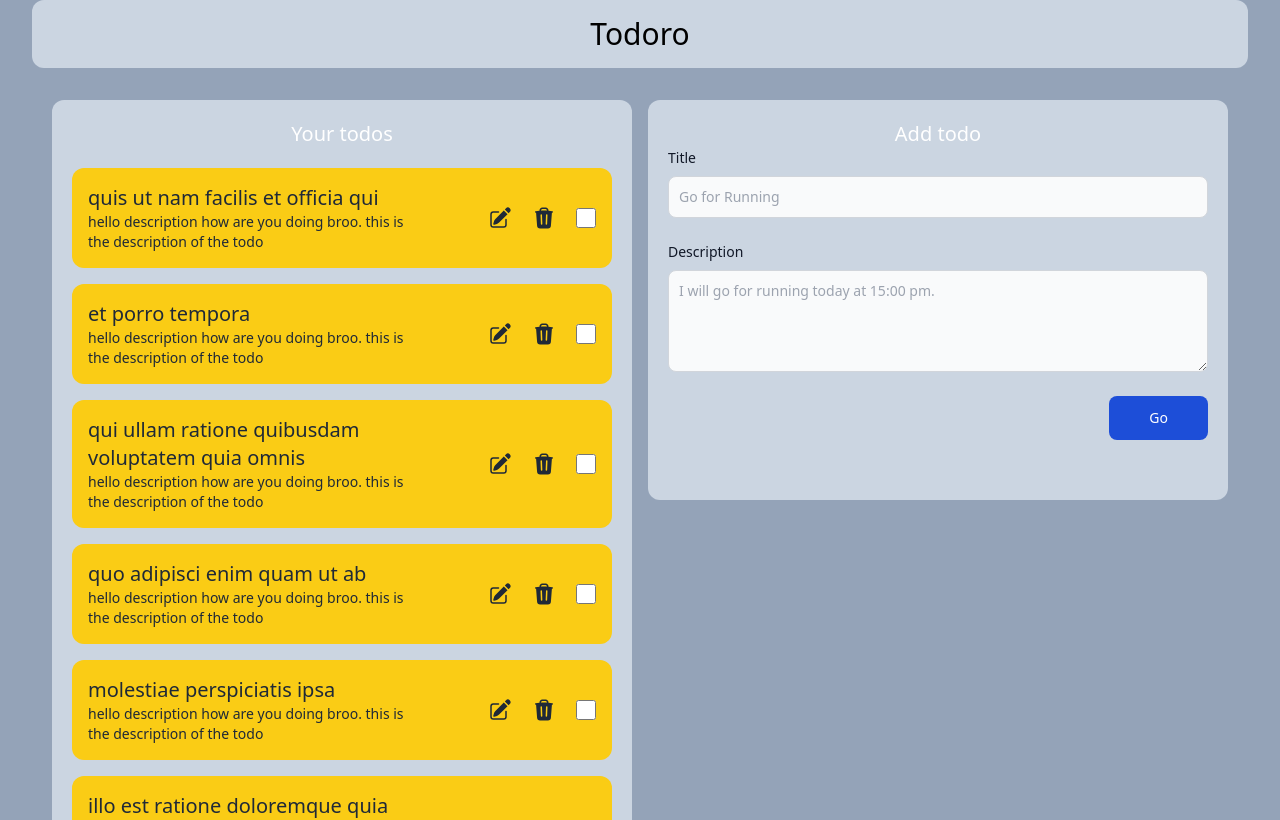
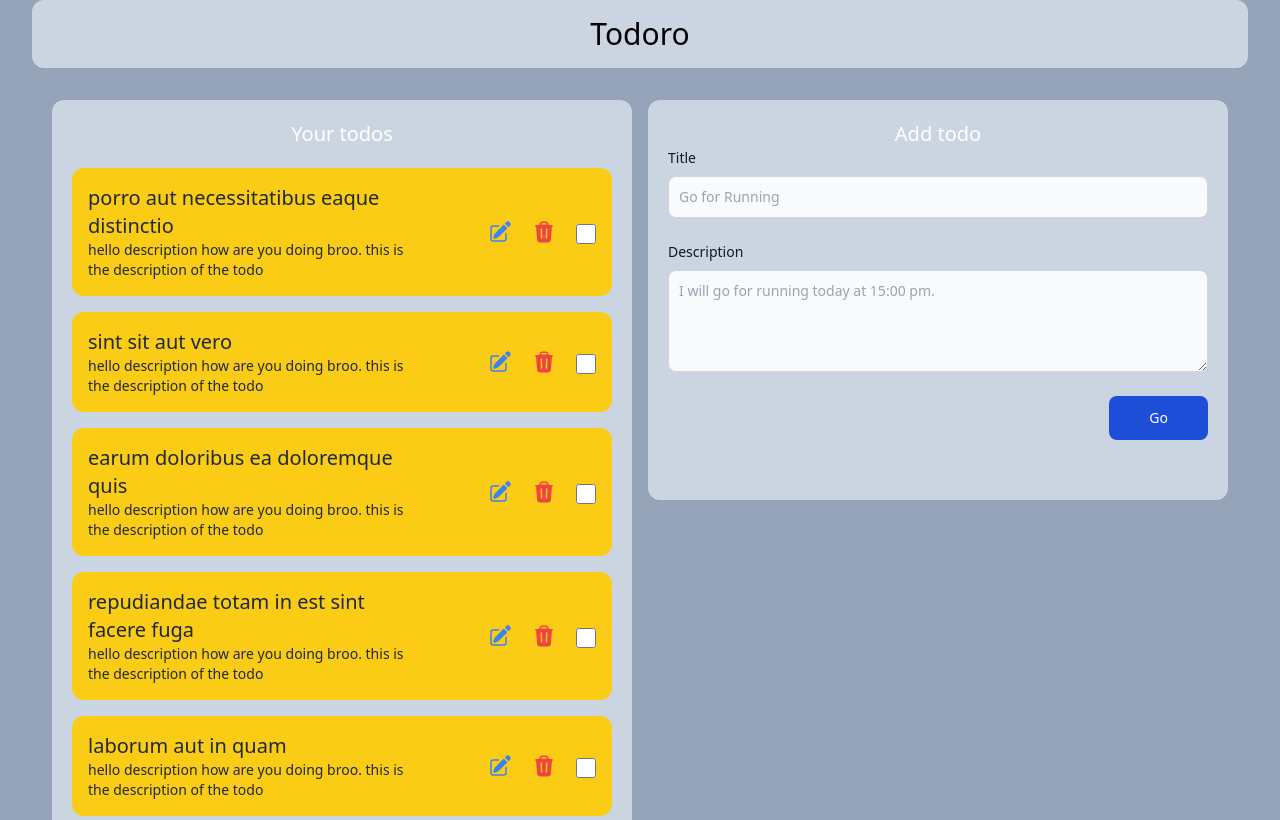
Before and after one commit to dembasow98/Todoro, a React (Create React App) app in the folder frontend/: page / in a window 1280 px wide. Shown: the top 820 px of the page. Built offline with nearby package versions, Linux system fonts and the light colour scheme; data requests are answered from the project's data file.

Commit message:
Done separeting the completed and todos tasks.

```diff
--- a/frontend/src/components/Todo.jsx
+++ b/frontend/src/components/Todo.jsx
@@ -1,10 +1,10 @@
 
 
-const Todo = ({ todo, index, updateTodo, completeTodo, removeTodo }) => {
+const Todo = ({ todo, updateTodoMutation, deleteTodoMutation }) => {
     return (
         <div
         className="todo"
-            /*style={{ textDecoration: todo.isCompleted ? "line-through" : "" }}*/
+            style={{ textDecoration: todo.completed ? "line-through" : "" }}
         >
         {/*todo.text*/}
             <div className="flex flex-row justify-between min-h-[80px] mb-4 rounded-xl bg-yellow-400 w-full text-sm text-left text-gray-500 dark:text-gray-400">
@@ -13,28 +13,35 @@ const Todo = ({ todo, index, updateTodo, completeTodo, removeTodo }) => {
                         <p className='text-xl font-medium'>
                             {todo.title}
                         </p>
-                        <p className='text-sm text  font-sm'>
+                        <p className='text-sm text font-sm'>
                             {todo.description}
                         </p>
                     </div>
                     <div className='flex flex-row gap-5 ml-16'>
-                        <button onClick={() => updateTodo(index)}>
-                            <svg xmlns="http://www.w3.org/2000/svg" viewBox="0 0 24 24" fill="currentColor" className="w-6 h-6">
+                        <button onClick={() => updateTodoMutation(todo.id)}>
+                            <svg xmlns="http://www.w3.org/2000/svg" viewBox="0 0 24 24" fill="currentColor" className="w-6 h-6 text-blue-500">
                                 <path d="M21.731 2.269a2.625 2.625 0 00-3.712 0l-1.157 1.157 3.712 3.712 1.157-1.157a2.625 2.625 0 000-3.712zM19.513 8.199l-3.712-3.712-8.4 8.4a5.25 5.25 0 00-1.32 2.214l-.8 2.685a.75.75 0 00.933.933l2.685-.8a5.25 5.25 0 002.214-1.32l8.4-8.4z" />
                                 <path d="M5.25 5.25a3 3 0 00-3 3v10.5a3 3 0 003 3h10.5a3 3 0 003-3V13.5a.75.75 0 00-1.5 0v5.25a1.5 1.5 0 01-1.5 1.5H5.25a1.5 1.5 0 01-1.5-1.5V8.25a1.5 1.5 0 011.5-1.5h5.25a.75.75 0 000-1.5H5.25z" />
                             </svg>
 
                         </button>
 
-                        <button onClick={() => removeTodo(index)}>
-                            <svg xmlns="http://www.w3.org/2000/svg" viewBox="0 0 24 24" fill="currentColor" className="w-6 h-6">
+                        <button onClick={() => deleteTodoMutation.mutate({id:todo.id})}>
+                            <svg xmlns="http://www.w3.org/2000/svg" viewBox="0 0 24 24" fill="currentColor" className="w-6 h-6 text-red-500">
                                 <path fill-rule="evenodd" d="M16.5 4.478v.227a48.816 48.816 0 013.878.512.75.75 0 11-.256 1.478l-.209-.035-1.005 13.07a3 3 0 01-2.991 2.77H8.084a3 3 0 01-2.991-2.77L4.087 6.66l-.209.035a.75.75 0 01-.256-1.478A48.567 48.567 0 017.5 4.705v-.227c0-1.564 1.213-2.9 2.816-2.951a52.662 52.662 0 013.369 0c1.603.051 2.815 1.387 2.815 2.951zm-6.136-1.452a51.196 51.196 0 013.273 0C14.39 3.05 15 3.684 15 4.478v.113a49.488 49.488 0 00-6 0v-.113c0-.794.609-1.428 1.364-1.452zm-.355 5.945a.75.75 0 10-1.5.058l.347 9a.75.75 0 101.499-.058l-.346-9zm5.48.058a.75.75 0 10-1.498-.058l-.347 9a.75.75 0 001.5.058l.345-9z" clip-rule="evenodd" />
                             </svg>
                         </button>
-                        <button onClick={() => completeTodo(index)}>
-                            <input id="checkbox-table-search-2" type="checkbox" className="mt-1 w-5 h-5 text-blue-600 bg-gray-100 rounded border-gray-300 focus:ring-blue-500 dark:focus:ring-blue-600 dark:ring-offset-gray-800 focus:ring-2 dark:bg-gray-700 dark:border-gray-600"/>
-                            <label for="checkbox-table-search-2" className="sr-only">checkbox</label>
-                        </button>
+                        <div className="flex w-full justify-center items-center">
+                            <input
+                            type="checkbox"
+                            checked={todo.completed}
+                            id = {todo.id}
+                            onChange={() =>
+                                updateTodoMutation.mutate({...todo, completed: !todo.completed})
+                            }
+                            className="mt-1 w-5 h-5 text-green-600 rounded border-gray-300 focus:ring-green-600 dark:focus:ring-green-600 dark:ring-offset-gray-800 focus:ring-2 dark:bg-green-500 dark:border-green-600"/>
+                            <label className="sr-only  bg-green-500">checkbox</label>
+                        </div>
                     </div>
                 </div>
             </div>
--- a/frontend/src/components/TodosList.jsx
+++ b/frontend/src/components/TodosList.jsx
@@ -12,11 +12,24 @@ const TodosList = () =>{
     const [title, setTitle] = React.useState('')
     const [description, setDescription] = React.useState('')
 
+    //Create a new todo from the title and description
+    const [newTodo, setNewTodo] = React.useState({
+        title: title,
+        description: description,
+    })
 
 
     const queryClient = useQueryClient();
 
-    const {data:todos, isLoading, isError, error} = useQuery('todos', getTodos);
+
+    const {
+        isLoading,
+        isError,
+        error,
+        data: todos
+    } = useQuery('todos', getTodos, {
+        select: data => data.sort((a, b) => b.id - a.id)
+    })
 
 
     //Cache invalidation (Integrate the axios request methods with react-query)
@@ -26,6 +39,8 @@ const TodosList = () =>{
             queryClient.invalidateQueries('todos');
         }
     });
+
+
     const {mutate: updateTodoMutation} = useMutation(updateTodo, {
         onSuccess: () => {
             // Invalidate and refetch
@@ -44,33 +59,24 @@ const TodosList = () =>{
         e.preventDefault();
 
         // Add the new todo to the list
-        addTodoMutation.mutate({title: title, description: description, completed: false});
+        addTodoMutation.mutate({userId:1, todo:newTodo, completed: false});
 
         // Reset the input field
+
+
+        setNewTodo({
+            title: '',
+            description: '',
+        });
         setTitle('');
         setDescription('');
     }
 
-    //let todosList = JSON.stringify(todos)
-    let todosList;
-    if (isLoading) {
-        todosList = <div className='text-green-600'>Loading...</div>
-    } else if (isError) {
-        todosList = <div className='text-red-600'>Error: {error.message}</div>
-    } else {
-        todosList = JSON.stringify(todos);
-        {/*<div>
-            {todos.map((todo, index) => (
-                <NewTodo
-                    key={index}
-                    index={index}
-                    todo={todo}
-                    updateTodo={updateTodoMutation}
-                    deleteTodo={deleteTodoMutation}
-                />
-            ))}
-            </div>*/}
+    const handleUpdate = (id, title, description, completed) => {
+        // Update the todo
+        updateTodoMutation.mutate({id: id, title: title, description: description, completed: completed});
     }
+
 
   return (
 
@@ -86,6 +92,7 @@ const TodosList = () =>{
                     ) : (
                         <div>
                             {todos.map((todo, index) => (
+                                !todo.completed&&
                                 <NewTodo
                                     key={index}
                                     index={index}
@@ -100,7 +107,24 @@ const TodosList = () =>{
                 </div>
                 <div className='flex flex-col px-5 py-5 rounded-xl  bg-slate-300 dark:bg-slate-900'>
                     <h1 className='text-xl text-white text-center mb-5'>Completed todos</h1>
-                    {todosList}
+                    {isLoading ? (
+                        <div className='text-green-600'>Loading...</div>
+                    ) : isError ? (
+                        <div className='text-red-600'>Error: {error.message}</div>
+                    ) : (
+                        <div>
+                            {todos.map((todo, index) => (
+                                todo.completed&&
+                                <NewTodo
+                                    key={index}
+                                    index={index}
+                                    todo={todo}
+                                    updateTodoMutation={updateTodoMutation}
+                                    deleteTodoMutation={deleteTodoMutation}
+                                />
+                            ))}
+                        </div>
+                    )}
                 </div>
             </div>
             <div className='flex flex-col order-1 max-h-[400px] md:order-2 px-5 py-5 rounded-xl  bg-slate-300 dark:bg-slate-900'>
@@ -115,7 +139,6 @@ const TodosList = () =>{
                         <label for="description" class="block mb-2 text-sm font-medium text-gray-900 dark:text-gray-300">Description</label>
                         <textarea value={description} onChange={(e) => setDescription(e.target.value)}
                         id="description" rows="4" class="block p-2.5 w-full text-sm text-gray-900 bg-gray-50 rounded-lg border border-gray-300 focus:ring-blue-500 focus:border-blue-500 dark:bg-gray-700 dark:border-gray-600 dark:placeholder-gray-400 dark:text-white dark:focus:ring-blue-500 dark:focus:border-blue-500" placeholder="I will go for running today at 15:00 pm."></textarea>
-
                     </div>
                     <button type="submit" class="text-white mb-4 right-0 float-right px-10 py-3 bg-blue-700 hover:bg-blue-800 focus:ring-4 focus:outline-none focus:ring-blue-300 font-medium rounded-lg text-sm w-full sm:w-auto text-center dark:bg-blue-600 dark:hover:bg-blue-700 dark:focus:ring-blue-800">Go</button>
                 </form>
```
